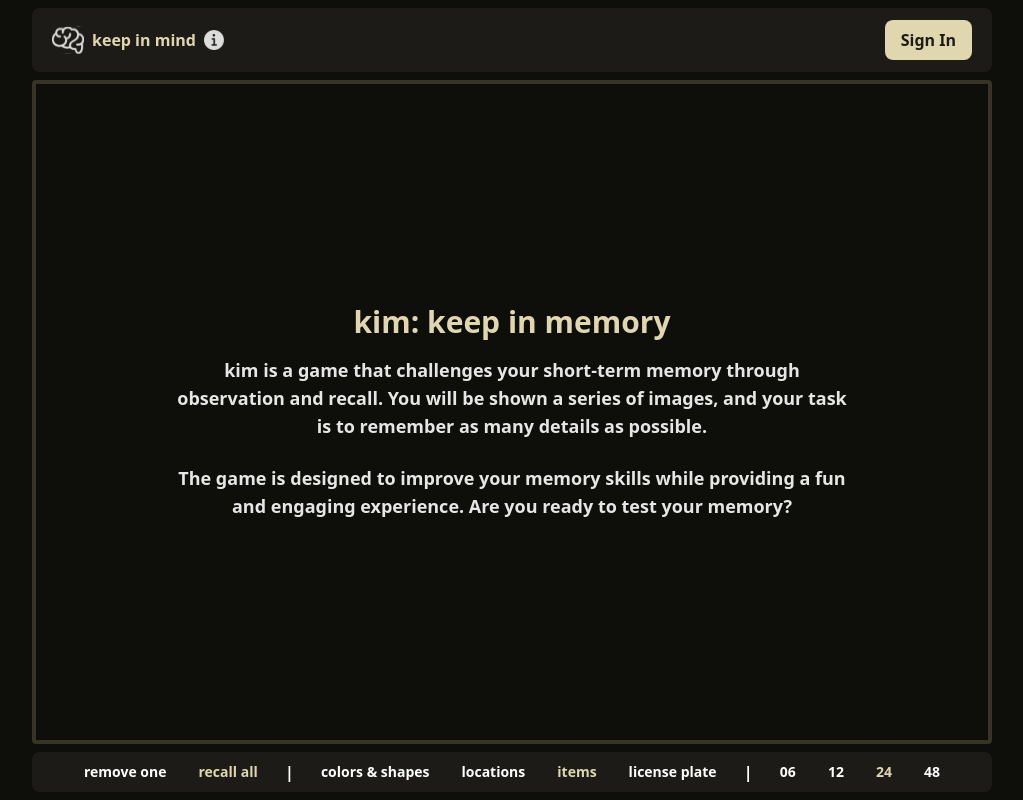
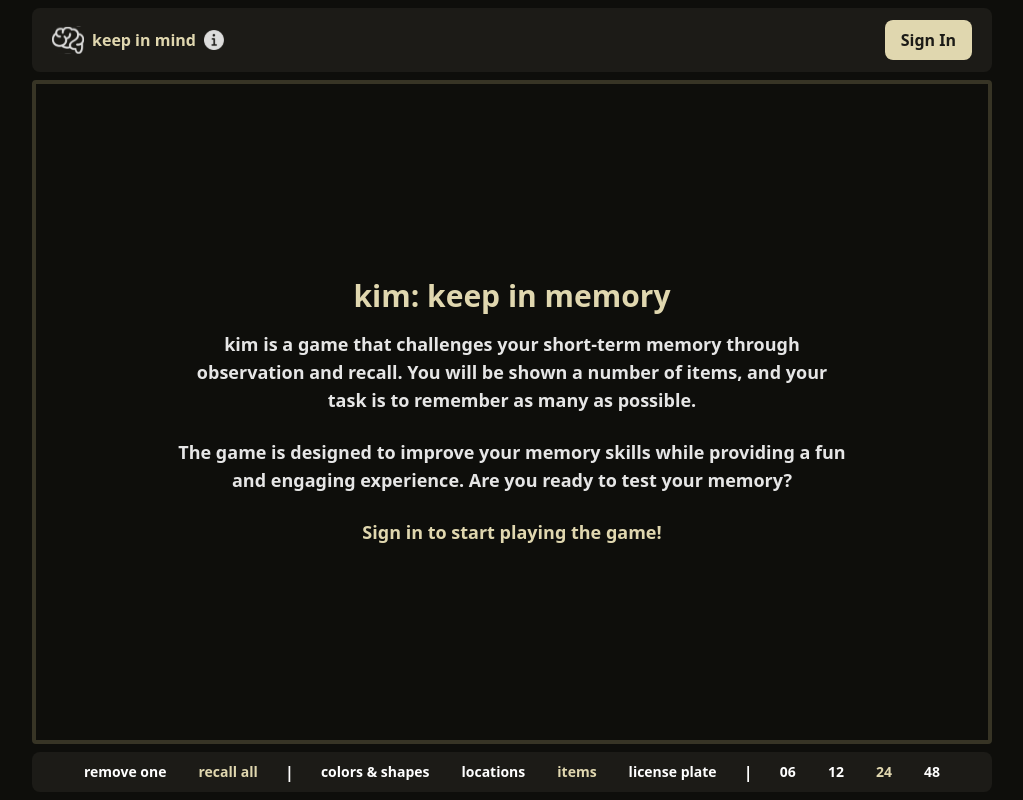
Before and after one commit to ItsThompson/keep-in-memory, a Next.js app in the folder frontend/: page / in a window 1280 px wide. Shown: the whole page, without its empty margins (128-1151 px from the left). Built offline with nearby package versions, Linux system fonts and the light colour scheme; no server answers.

Commit message:
feat(landing): Updated Description

```diff
--- a/frontend/src/app/page.tsx
+++ b/frontend/src/app/page.tsx
@@ -47,7 +47,11 @@ export default function Home() {
                     <GameArena onGameStateChange={handleGameState} />
                 ) : (
                     <div className="h-full w-full sm:w-3/4 border-4 rounded border-secondary m-2">
-                        <Description />
+                        <Description>
+                            <p className="text-primary text-lg text-center font-semibold max-w-2xl">
+                                Sign in to start playing the game!
+                            </p>
+                        </Description>
                     </div>
                 )}
                 {showGameOptions && <GameOptions />}
--- a/frontend/src/components/ui/description.tsx
+++ b/frontend/src/components/ui/description.tsx
@@ -1,9 +1,11 @@
 interface DescriptionProps {
     includeHeading?: boolean;
+    children?: React.ReactNode;
 }
 
 export default function Description({
     includeHeading = true,
+    children,
 }: DescriptionProps) {
     return (
         <div className="flex flex-col items-center justify-center h-full p-4">
@@ -14,14 +16,19 @@ export default function Description({
             )}
             <p className="text-lg text-center font-semibold max-w-2xl mb-6">
                 kim is a game that challenges your short-term memory through
-                observation and recall. You will be shown a series of images,
-                and your task is to remember as many details as possible.
+                observation and recall. You will be shown a number of items, and
+                your task is to remember as many as possible.
             </p>
             <p className="text-lg text-center font-semibold max-w-2xl">
                 The game is designed to improve your memory skills while
                 providing a fun and engaging experience. Are you ready to test
                 your memory?
             </p>
+            {children && (
+                <div className="mt-6">
+                    {children}
+                </div>
+            )}
         </div>
     );
 }
```
Also changed, not shown: 1 other file (tests, documents, lock files or other folders).
